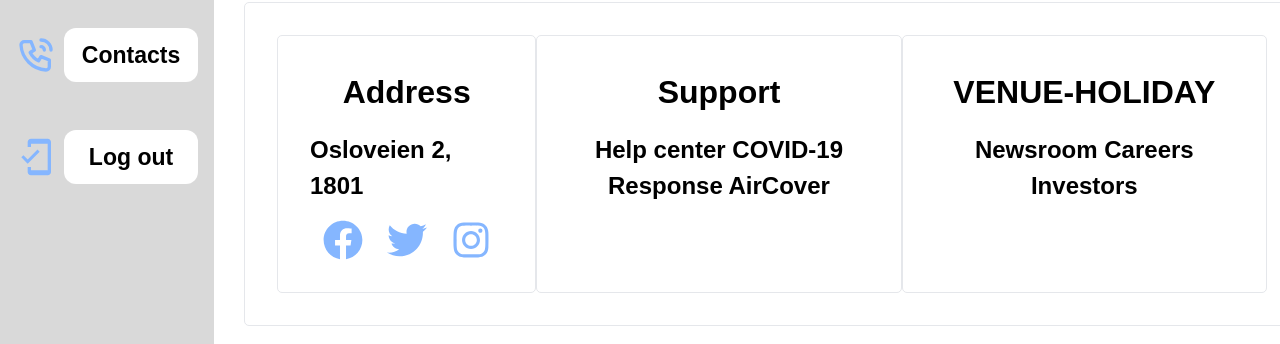
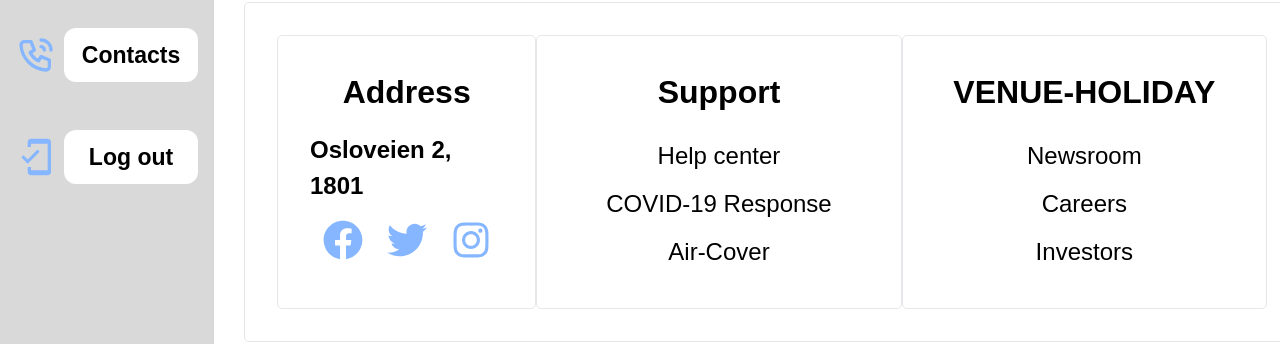
Before and after one commit to Fariaddd/fronted-exam, a React (Create React App) app in the folder Exam2_project 3/: page / in a window 1280 px wide. Shown: the part 554-898 px from the top of the page. Built offline with nearby package versions, Linux system fonts and the light colour scheme; no server answers; sample sign-in values are in the browser's storage.

Commit message:
updated footer
updated footer

```diff
--- a/Exam2_project 3/src/Components/Shared/Footer.js
+++ b/Exam2_project 3/src/Components/Shared/Footer.js
@@ -23,14 +23,14 @@ const Footer = () => {
       {/* ///// second group ///// */}
       <div className="w-[100%] lg:w-[378px] p-[32px] rounded-[5px] border flex flex-col items-center gap-[1rem]">
         <h3 className="text-[32px] font-bold">Support</h3>
-        <h4 className="text-[24px] text-center font-bold">
-          Help center COVID-19 Response AirCover
+        <h4 className="text-[24px] text-center leading-loose font-normal">
+          Help center <br /> COVID-19 Response <br /> Air-Cover
         </h4>
       </div>
       {/* ///// third group ///// */}
       <div className="w-[100%] lg:w-[378px] p-[32px] rounded-[5px] border flex flex-col items-center text-center gap-[1rem]">
         <h3 className="text-[32px] font-bold">VENUE-HOLIDAY</h3>
-        <h4 className="text-[24px] text-center font-bold">Newsroom Careers Investors</h4>
+        <h4 className="text-[24px] text-center leading-loose font-normal">Newsroom <br /> Careers <br /> Investors</h4>
       </div>
     </div>
   );
```
Also changed, not shown: 1 other file (tests, documents, lock files or other folders).
